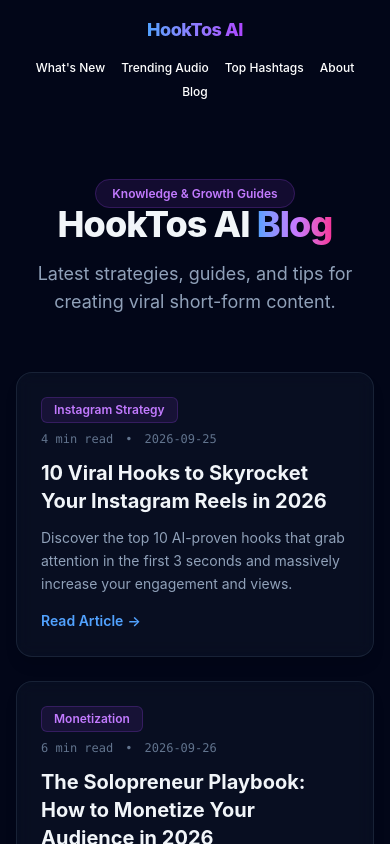
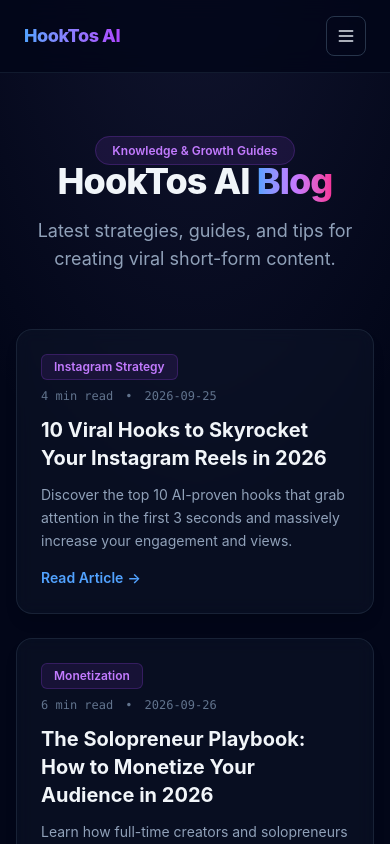
Before and after one commit to Sanchitbarjibhe/contentgen, a Next.js app: page /blog in a window 390 px wide. Shown: the top 844 px of the page. Built offline with nearby package versions, Linux system fonts and the light colour scheme.

Commit message:
Feat: Hamburger responsive menu Fix: navbar design

```diff
--- a/app/about/page.tsx
+++ b/app/about/page.tsx
@@ -7,7 +7,7 @@ export const metadata = {
 
 export default function AboutPage() {
     return (
-        <div className="bg-slate-950 text-slate-100 min-h-screen py-16 px-4 sm:px-6 lg:px-8">
+        <div className="min-h-screen bg-transparent px-4 py-16 text-slate-100 sm:px-6 lg:px-8">
             {/* Hero Section */}
             <div className="max-w-5xl mx-auto text-center space-y-6">
                 <span className="px-4 py-1.5 rounded-full text-xs font-semibold bg-blue-500/10 text-blue-400 border border-blue-500/20">
--- a/app/audio/AudioExplorer.tsx
+++ b/app/audio/AudioExplorer.tsx
@@ -90,8 +90,7 @@ export default function AudioExplorer() {
   }
 
   return (
-    <main className="relative isolate min-h-screen overflow-hidden bg-slate-950 px-4 py-16 text-slate-100 sm:px-6 lg:px-8">
-      <div aria-hidden="true" className="pointer-events-none absolute inset-x-0 top-0 -z-10 mx-auto h-96 max-w-5xl bg-linear-to-r from-purple-600/20 via-blue-500/10 to-transparent blur-3xl" />
+    <main className="relative isolate min-h-screen overflow-hidden bg-transparent px-4 py-16 text-slate-100 sm:px-6 lg:px-8">
       <section className="mx-auto max-w-7xl">
         <div className="mx-auto max-w-3xl text-center">
           <span className="inline-flex rounded-full border border-purple-400/20 bg-purple-400/10 px-3 py-1 text-xs font-semibold tracking-wide text-purple-200">
--- a/app/blog/page.tsx
+++ b/app/blog/page.tsx
@@ -66,7 +66,7 @@ const blogPosts = [
 
 export default function BlogListingPage() {
     return (
-        <div className="bg-slate-950 text-slate-100 min-h-screen py-16 px-4 sm:px-6 lg:px-8 selection:bg-purple-500 selection:text-white">
+        <div className="min-h-screen bg-transparent px-4 py-16 text-slate-100 selection:bg-purple-500 selection:text-white sm:px-6 lg:px-8">
             {/* Header Section */}
             <div className="max-w-4xl mx-auto text-center space-y-4">
                 <span className="px-4 py-1.5 rounded-full text-xs font-semibold bg-purple-500/10 text-purple-400 border border-purple-500/20">
--- a/app/changelog/page.tsx
+++ b/app/changelog/page.tsx
@@ -85,7 +85,7 @@ const releases: ReleaseUpdate[] = [
 
 export default function WhatsNewPage() {
     return (
-        <div className="bg-slate-950 text-slate-100 min-h-screen py-16 px-4 sm:px-6 lg:px-8">
+        <div className="min-h-screen bg-transparent px-4 py-16 text-slate-100 sm:px-6 lg:px-8">
             {/* Header */}
             <div className="max-w-4xl mx-auto text-center space-y-4">
                 <span className="px-4 py-1.5 rounded-full text-xs font-semibold bg-blue-500/10 text-blue-400 border border-blue-500/20">
--- /dev/null
+++ b/app/components/Navbar.tsx
@@ -0,0 +1,108 @@
+"use client";
+
+import Link from "next/link";
+import { usePathname } from "next/navigation";
+import { useEffect, useState } from "react";
+
+const links = [
+  { href: "/changelog", label: "What's New" },
+  { href: "/audio", label: "Trending Audio" },
+  { href: "/hashtag", label: "Top Hashtags" },
+  { href: "/about", label: "About" },
+  { href: "/blog", label: "Blog" },
+];
+
+function isActiveLink(pathname: string, href: string) {
+  return href === "/blog" ? pathname === href || pathname.startsWith(`${href}/`) : pathname === href;
+}
+
+export default function Navbar() {
+  const pathname = usePathname();
+  const [isOpen, setIsOpen] = useState(false);
+
+  useEffect(() => {
+    setIsOpen(false);
+  }, [pathname]);
+
+  return (
+    <header className="sticky top-0 z-50 border-b border-slate-800/60 bg-slate-950/80 backdrop-blur-md">
+      <div className="mx-auto max-w-7xl px-6 sm:px-8">
+        <div className="flex items-center justify-between py-4">
+          <Link
+            href="/"
+            className="whitespace-nowrap text-lg font-extrabold tracking-tight text-transparent bg-gradient-to-r from-blue-400 to-purple-500 bg-clip-text"
+          >
+            HookTos AI
+          </Link>
+
+          <nav aria-label="Main navigation" className="hidden items-center gap-6 text-sm font-semibold text-slate-300 md:flex sm:gap-8 sm:text-base">
+            {links.map(({ href, label }) => {
+              const active = isActiveLink(pathname, href);
+
+              return (
+                <Link
+                  key={href}
+                  href={href}
+                  aria-current={active ? "page" : undefined}
+                  className={`relative whitespace-nowrap py-2 transition-colors duration-200 hover:text-white ${
+                    active
+                      ? "text-white after:absolute after:inset-x-0 after:-bottom-px after:h-0.5 after:rounded-full after:bg-purple-400"
+                      : ""
+                  }`}
+                >
+                  {label}
+                </Link>
+              );
+            })}
+          </nav>
+
+          <button
+            type="button"
+            className="inline-flex size-10 items-center justify-center rounded-lg border border-slate-700/80 text-slate-200 transition hover:border-slate-500 hover:text-white focus-visible:outline-2 focus-visible:outline-offset-2 focus-visible:outline-purple-400 md:hidden"
+            aria-label={isOpen ? "Close navigation menu" : "Open navigation menu"}
+            aria-expanded={isOpen}
+            aria-controls="mobile-navigation"
+            onClick={() => setIsOpen((open) => !open)}
+          >
+            <svg aria-hidden="true" className="size-5" viewBox="0 0 24 24" fill="none" stroke="currentColor" strokeWidth="1.8" strokeLinecap="round">
+              {isOpen ? (
+                <path d="m6 6 12 12M18 6 6 18" />
+              ) : (
+                <path d="M4 6h16M4 12h16M4 18h16" />
+              )}
+            </svg>
+          </button>
+        </div>
+
+        <div
+          id="mobile-navigation"
+          aria-hidden={!isOpen}
+          className={`overflow-hidden transition-[max-height,opacity,visibility] duration-200 ease-out md:hidden ${
+            isOpen ? "visible max-h-96 opacity-100" : "invisible max-h-0 opacity-0 delay-200"
+          }`}
+        >
+          <nav aria-label="Mobile navigation" className="flex flex-col border-t border-slate-800/60 py-2">
+            {links.map(({ href, label }) => {
+              const active = isActiveLink(pathname, href);
+
+              return (
+                <Link
+                  key={href}
+                  href={href}
+                  aria-current={active ? "page" : undefined}
+                  tabIndex={isOpen ? 0 : -1}
+                  onClick={() => setIsOpen(false)}
+                  className={`rounded-lg px-3 py-3 text-sm font-semibold transition-colors duration-200 hover:bg-slate-800/60 hover:text-white ${
+                    active ? "text-purple-300" : "text-slate-300"
+                  }`}
+                >
+                  {label}
+                </Link>
+              );
+            })}
+          </nav>
+        </div>
+      </div>
+    </header>
+  );
+}
--- a/app/globals.css
+++ b/app/globals.css
@@ -7,6 +7,10 @@
 
   body {
     font-family: var(--font-inter), ui-sans-serif, system-ui, sans-serif;
+    background-color: #020617;
+    background-image: radial-gradient(ellipse 80% 80% at 50% -20%, rgba(120, 119, 198, 0.15), rgba(255, 255, 255, 0));
+    background-repeat: no-repeat;
+    background-size: 100% 900px;
   }
 
   ::selection {
--- a/app/hashtag/HashtagExplorer.tsx
+++ b/app/hashtag/HashtagExplorer.tsx
@@ -91,8 +91,7 @@ export default function HashtagExplorer() {
   }
 
   return (
-    <main className="relative isolate min-h-screen overflow-hidden bg-slate-950 px-4 py-16 text-slate-100 sm:px-6 lg:px-8">
-      <div aria-hidden="true" className="pointer-events-none absolute inset-x-0 top-0 -z-10 mx-auto h-96 max-w-5xl bg-linear-to-r from-blue-600/20 via-purple-500/10 to-transparent blur-3xl" />
+    <main className="relative isolate min-h-screen overflow-hidden bg-transparent px-4 py-16 text-slate-100 sm:px-6 lg:px-8">
       <section className="mx-auto max-w-7xl">
         <div className="mx-auto max-w-3xl text-center">
           <span className="inline-flex rounded-full border border-blue-400/20 bg-blue-400/10 px-3 py-1 text-xs font-semibold tracking-wide text-blue-200">
--- a/app/layout.tsx
+++ b/app/layout.tsx
@@ -1,11 +1,10 @@
 // app/layout.tsx
 import type { Metadata } from "next";
 import type { ReactNode } from "react";
-import Link from "next/link";
 import { Inter } from "next/font/google";
 import { ClerkProvider } from "@clerk/nextjs";
 import "@/app/globals.css";
-import AuthActions from "@/components/AuthActions";
+import Navbar from "@/app/components/Navbar";
 
 const inter = Inter({ subsets: ["latin"], variable: "--font-inter" });
 
@@ -81,31 +80,7 @@ export default function RootLayout({ children }: { children: ReactNode }) {
     <html lang="en" className="dark">
       <body className={`${inter.variable} min-h-screen bg-slate-950 font-sans text-zinc-100 antialiased`}>
         <ClerkProvider appearance={{ variables: { colorPrimary: "#4F46E5" } }}>
-          <header className="mx-auto flex w-full max-w-5xl flex-col items-center justify-between gap-4 bg-slate-950 px-6 py-4 sm:flex-row sm:gap-0">
-            <div className="flex items-center gap-2 whitespace-nowrap font-extrabold text-lg tracking-tight text-white">
-              <Link href="/" className="whitespace-nowrap text-transparent bg-clip-text bg-gradient-to-r from-blue-400 to-purple-500">
-                HookTos AI
-              </Link>
-            </div>
-            <nav className="flex flex-wrap items-center justify-center gap-x-4 gap-y-2 text-xs font-medium text-white">
-              <Link href="/changelog" className="whitespace-nowrap transition hover:text-purple-300">
-                What&apos;s New
-              </Link>
-              <Link href="/audio" className="whitespace-nowrap transition hover:text-purple-300">
-                Trending Audio
-              </Link>
-              <Link href="/hashtag" className="whitespace-nowrap transition hover:text-purple-300">
-                Top Hashtags
-              </Link>
-              <Link href="/about" className="whitespace-nowrap transition hover:text-purple-300">
-                About
-              </Link>
-              <Link href="/blog" className="whitespace-nowrap transition hover:text-purple-300">
-                Blog
-              </Link>
-              {/* <AuthActions /> */}
-            </nav>
-          </header>
+          <Navbar />
           {children}
         </ClerkProvider>
       </body>
--- a/app/page.tsx
+++ b/app/page.tsx
@@ -9,7 +9,7 @@ export const metadata = {
 
 export default function HomePage() {
   return (
-    <div className="bg-slate-950 text-slate-100 min-h-screen flex flex-col justify-between selection:bg-purple-500 selection:text-white">
+    <div className="flex min-h-screen flex-col justify-between bg-transparent text-slate-100 selection:bg-purple-500 selection:text-white">
       {/* Header Navigation */}
       {/* Main Hero Section */}
       <main className="max-w-5xl mx-auto px-6 py-20 text-center space-y-8 my-auto">
```
